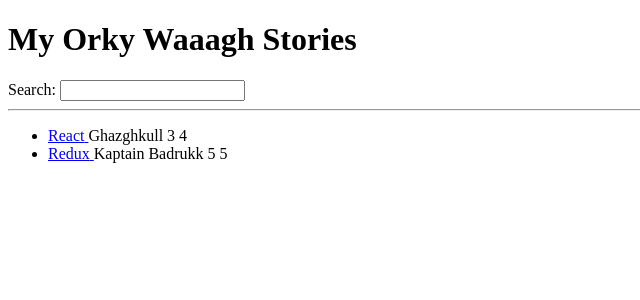
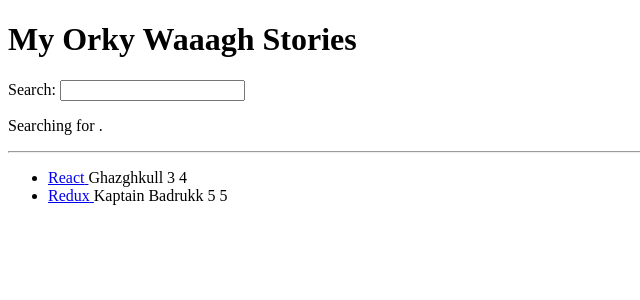
Before and after one commit to NerdyOgre254/glowing-octo-chainsaw, a React (Vite) app in the folder reactlearn/: page / in a window 1280 px wide. Shown: the top 300 px of the page, without its empty margins (0-640 px from the left). Built offline with nearby package versions, Linux system fonts and the light colour scheme.

Commit message:
Pre-useState additions

```diff
--- a/reactlearn/src/App.jsx
+++ b/reactlearn/src/App.jsx
@@ -1,3 +1,4 @@
+import * as React from "react";
 import { useState } from "react";
 import "./App.css";
 /*
@@ -12,17 +13,19 @@ const getTitle = (title) => {
 };
 
 const Search = () => {
+  let searchTerm = "";
   const handleChange = (event) => {
-    //synthetic event
-    console.log(event);
-    //value of target here: input HTML element
-    console.log(event.target.value);
+    searchTerm = event.target.value;
   };
 
   return (
     <div>
       <label htmlFor="search">Search: </label>
       <input id="search" type="text" onChange={handleChange} />
+
+      <p>
+        Searching for <strong>{searchTerm}</strong>.
+      </p>
     </div>
   );
 };
```
